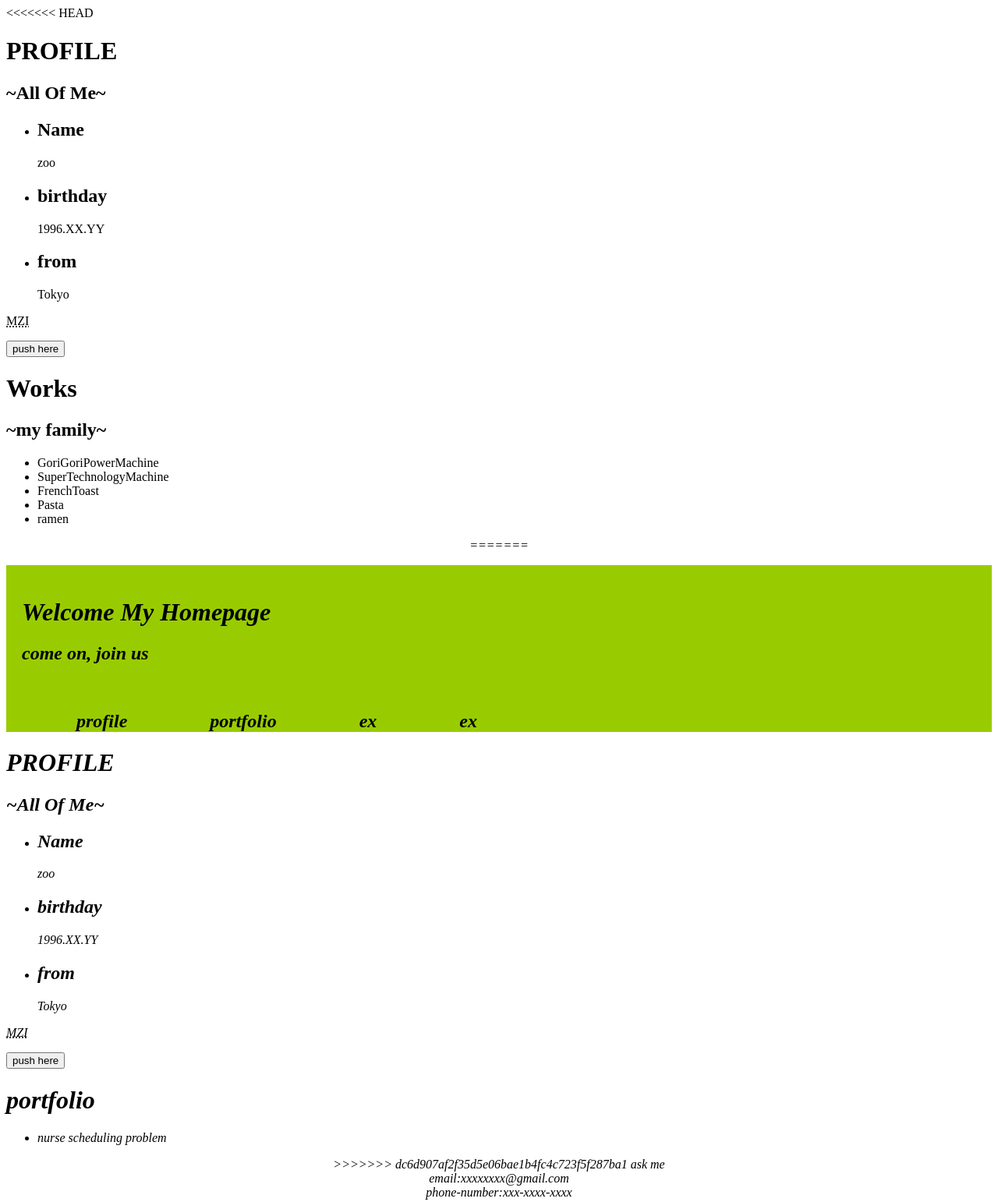
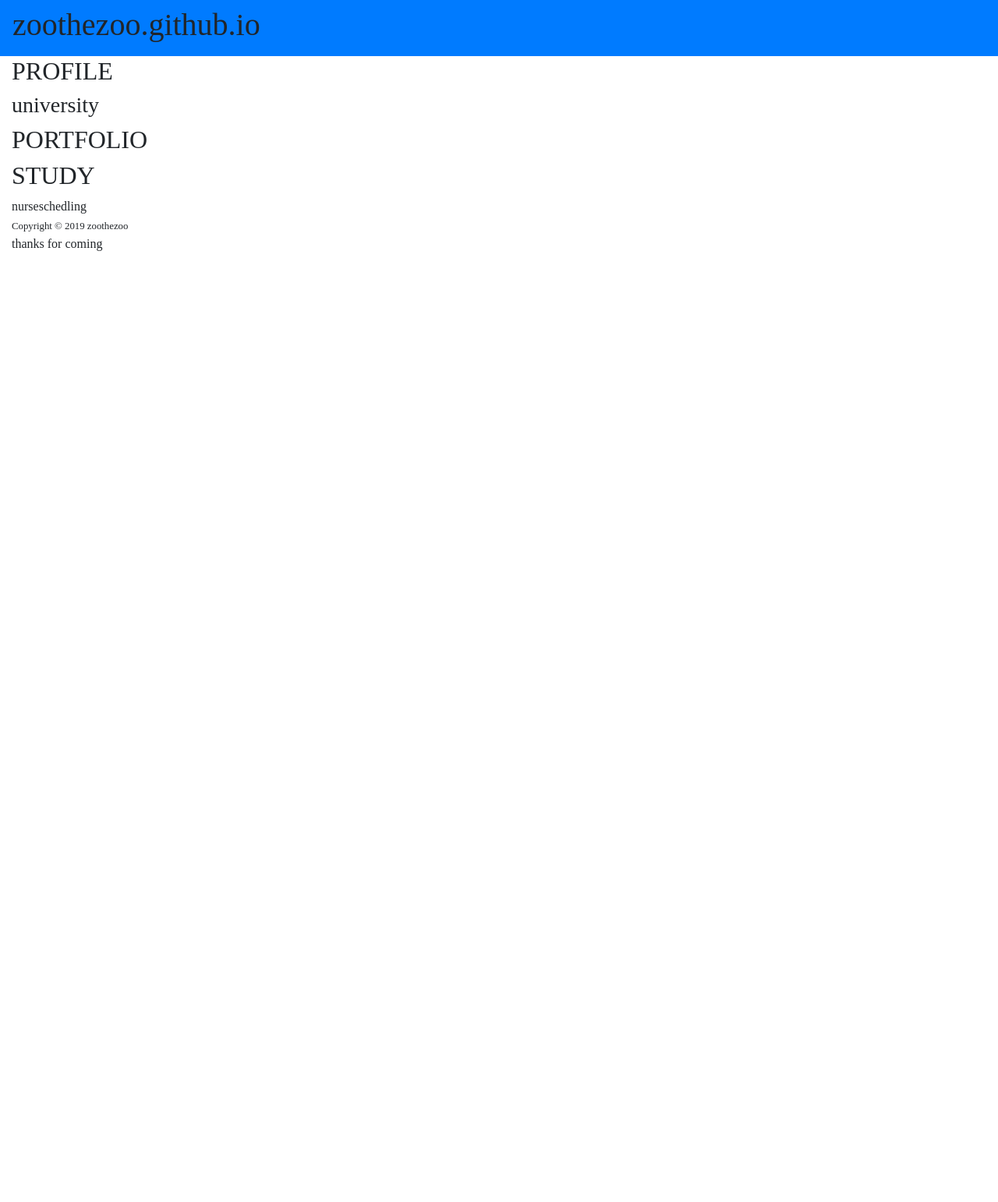
Before and after one commit to zoothezoo/zoothezoo.github.io, a plain HTML site: page index.html in a window 1280 px wide. Shown: the whole page at 78% size. After the commit the page ends 800 px from the top, so only its background shows below. Drawn offline with nearby package versions, Linux system fonts and the light colour scheme; a web font is replaced by a local one.

Commit message:
:tada: bootstrap導入！！

```diff
--- a/index.html
+++ b/index.html
@@ -1,103 +1,51 @@
 <!DOCTYPE html>
-<html lang="en">
+<html lang="ja">
 
 <head>
+    <meta charset="UTF-8">
+    <title>zoothezoo.github.io</title>
     <link rel="stylesheet" href="style.css">
-    <meta charset="UTF-8">
-    <title>title</title>
+    <link rel="stylesheet" href="https://stackpath.bootstrapcdn.com/bootstrap/4.3.1/css/bootstrap.min.css"
+        integrity="sha384-ggOyR0iXCbMQv3Xipma34MD+dH/1fQ784/j6cY/iJTQUOhcWr7x9JvoRxT2MZw1T" crossorigin="anonymous">
+    <link rel="stylesheet" href="https://fonts.googleapis.com/css?family=ZCOOL+XiaoWei">
+
 </head>
 
-<<<<<<< HEAD
-        <h1>PROFILE</h1>
-        <h2>~All Of Me~</h2>
-        <ul>
-            <li>
-                <h2>Name<br></h2>zoo
-            </li>
-            <li>
-                <h2>birthday<br></h2>
-                1996.XX.YY
-            </li>
-            <li>
-                <h2>from</h2>
-                Tokyo
-            </li>
-        </ul>
-        <p align = left>
-        <abbr title="MaZaI">MZI</abbr>
-        </p>
-        <button>push here</button>
+<body>
+    <div class="container-fluid">
+        <div class="row">
+            <div class="col-12 px-0">
+                <nav class="navbar navbar-dark bg-primary">
+                    <h1>zoothezoo.github.io</h1>
+                </nav>
+            </div>
+        </div>
 
 
-        <h1>Works</h1>
-        <h2>~my family~</h2>
-        <ul>
-            <li>GoriGoriPowerMachine</li>
-            <li>SuperTechnologyMachine</li>
-            <li>FrenchToast</li>
-            <li>Pasta</li>
-            <li>ramen</li>
-        </ul>
+
+
+        <main>
+            <section>
+                <h2>PROFILE</h2>
+                <h3> university</h3>
+            </section>
+            <section>
+                <h2>PORTFOLIO</h2>
+            </section>
+            <section>
+                <h2>STUDY</h2>
+                nurseschedling
+            </section>
+        </main>
 
         <footer>
-            <address>
-                <p align = center>
-=======
-<body>
-    <header>
-        <div class="title">
-            <h1>Welcome My Homepage</h1>
-            <h2>come on, join us</h2>
-        </div>
-        <div id="nav">
-            <ul>
-                <h2>
-                    <li><a href="#"></a>profile</li>
-                    <li><a href="#"></a>portfolio</li>
-                    <li><a href="#"></a>ex</li>
-                    <li><a href="#"></a>ex</li>
-                </h2>
-            </ul>
-        </div>
-    </header>
+            <small>Copyright © 2019 zoothezoo</small>
+            <br>
+            thanks for coming
 
 
-    <h1>PROFILE</h1>
-    <h2>~All Of Me~</h2>
-    <ul>
-        <li>
-            <h2>Name<br></h2>zoo
-        </li>
-        <li>
-            <h2>birthday<br></h2>
-            1996.XX.YY
-        </li>
-        <li>
-            <h2>from</h2>
-            Tokyo
-        </li>
-    </ul>
-    <p align=left>
-        <abbr title="MaZaI">MZI</abbr>
-    </p>
-    <button>push here</button>
-
-    <h1>portfolio</h1>
-    <h2></h2>
-    <ul>
-        <li>nurse scheduling problem</li>
-    </ul>
-
-    <footer>
-        <address>
-            <p align=center>
->>>>>>> dc6d907af2f35d5e06bae1b4fc4c723f5f287ba1
-                ask me<br>
-                email:xxxxxxxx@gmail.com<br>
-                phone-number:xxx-xxxx-xxxx
-            </p>
-        </address>
-    </footer>
+        </footer>
+    </div>
 </body>
 
 </html>
--- a/style.css
+++ b/style.css
@@ -1,16 +1,19 @@
+* {
+    font-family: 'ZCOOL XiaoWei', serif;
+    margin: 0;
+    padding: 0;
+    box-sizing: border-box;
+}
+
 #nav ul{
-    padding 300px;
-    margin 500px;
+    padding: 30px;
+    margin: 50px;
 }
 #nav ul li{
     display: inline;
     margin: 50px;
 }
 
-.title{
+header{
     padding: 20px;
 }
-
-header{
-    background-color: #99cc00;
-}
```
